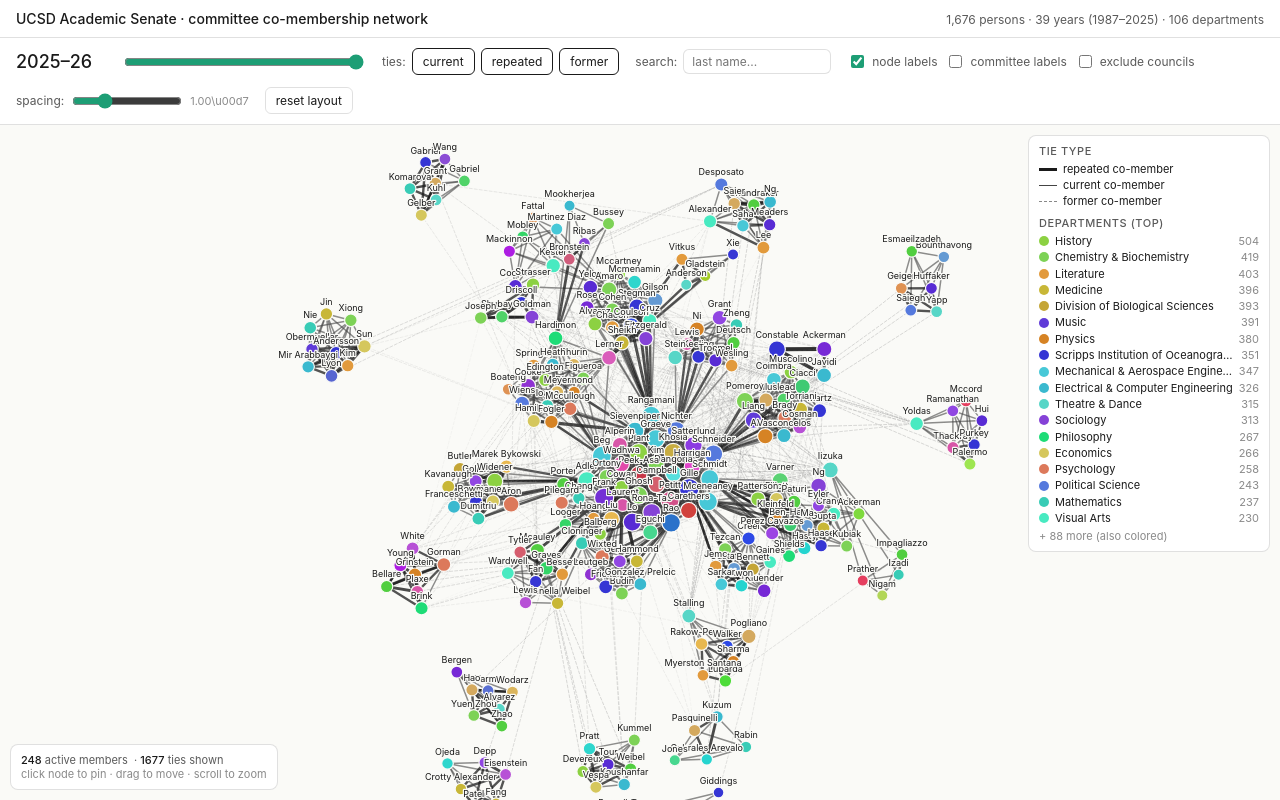
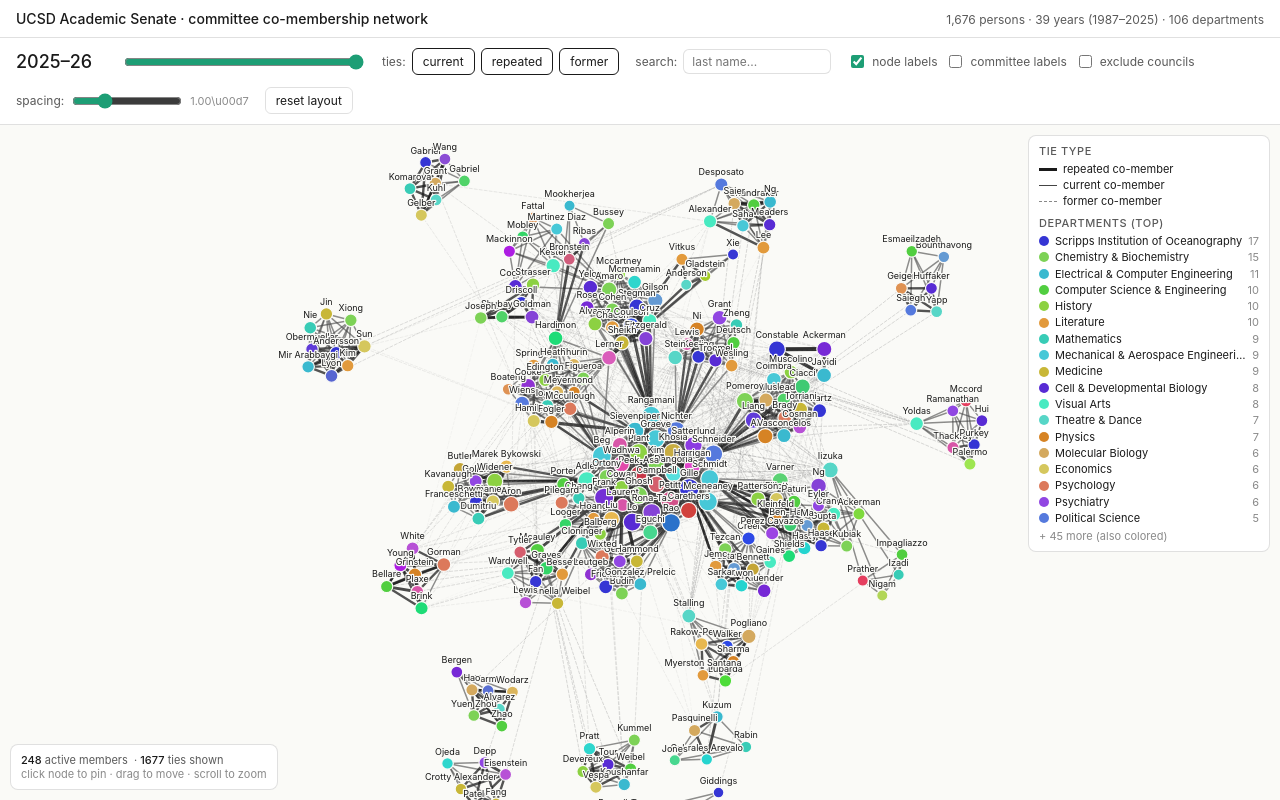
Before and after one commit to Hart-Hornor-Jones/ucsd-committee-network, a React (Vite) app: page / in a window 1280 px wide. Built offline with nearby package versions, Linux system fonts and the light colour scheme.

Commit message:
Update app

```diff
--- a/src/App.jsx
+++ b/src/App.jsx
@@ -211,7 +211,7 @@ export default function CommitteeNetwork() {
   const [excludeCouncils, setExcludeCouncils] = useState(false);
   const [spread, setSpread] = useState(1.0);
   const [searchTerm, setSearchTerm] = useState('');
-  const [info, setInfo] = useState({ nodes: 0, edges: 0 });
+  const [info, setInfo] = useState({ nodes: 0, edges: 0, deptCounts: new Map() });
   const [tooltip, setTooltip] = useState({ visible: false, x: 0, y: 0, html: '' });
   const [darkMode, setDarkMode] = useState(false);
   const [selected, setSelected] = useState(null);
@@ -580,7 +580,11 @@ useEffect(() => {
       n.degree = deg;
     }
 
-    setInfo({ nodes: nodes.length, edges: edges.length });
+    const yrDeptCounts = new Map();
+for (const n of nodes) {
+  yrDeptCounts.set(n.dept, (yrDeptCounts.get(n.dept) || 0) + 1);
+}
+setInfo({ nodes: nodes.length, edges: edges.length, deptCounts: yrDeptCounts });
 
     // Build committee->members map for current year
     const committeeMembers = new Map();
@@ -899,7 +903,7 @@ useEffect(() => {
     );
   }
 
-  const sortedDepts = [...idx.deptCounts.entries()].sort((a, b) => b[1] - a[1]);
+  const sortedDepts = [...info.deptCounts.entries()].sort((a, b) => b[1] - a[1]);
   const topDepts = sortedDepts.slice(0, 18);
   const moreDepts = sortedDepts.length - topDepts.length;
   const currentYear = idx.years[yearIdx];
```
